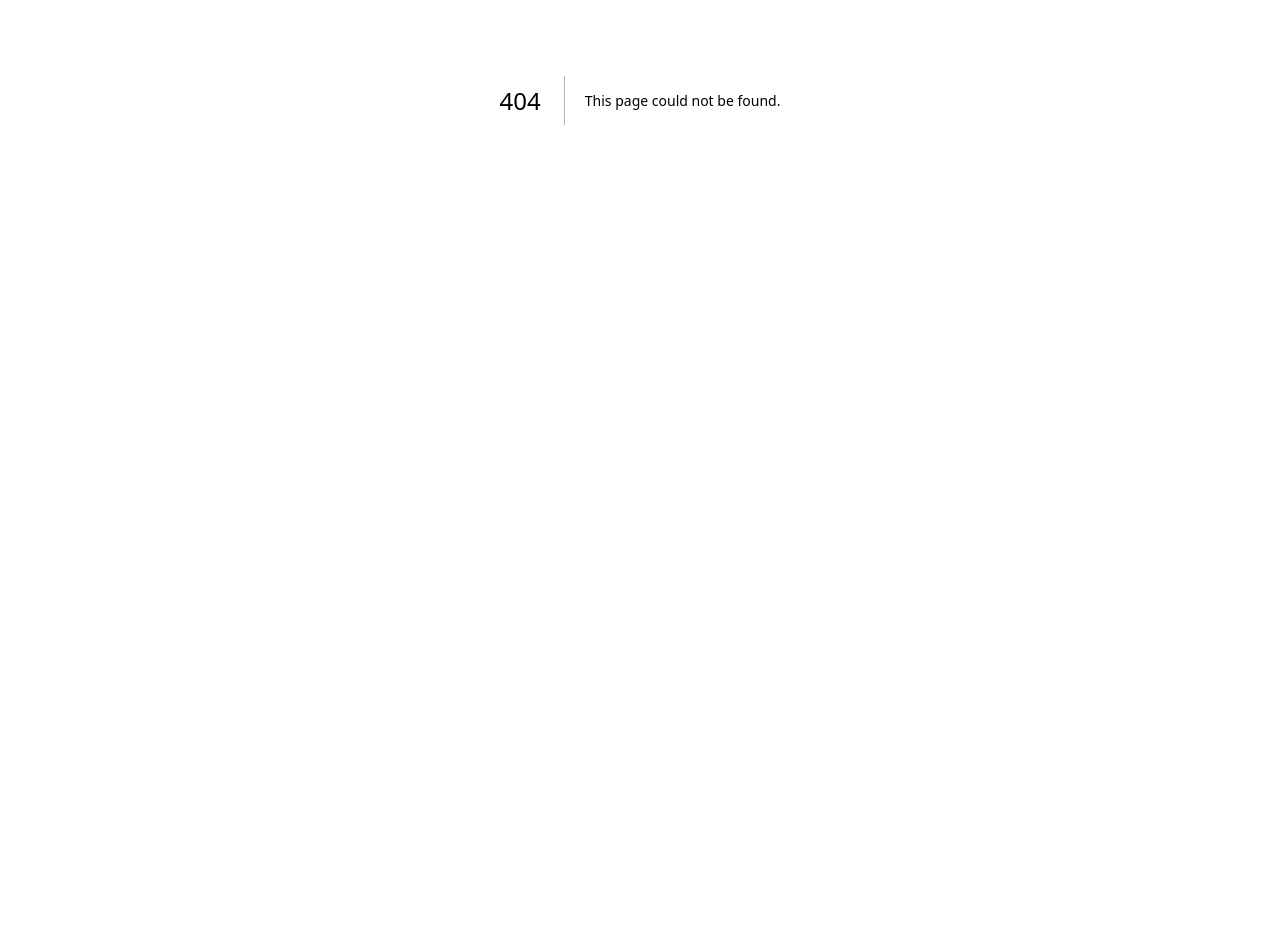
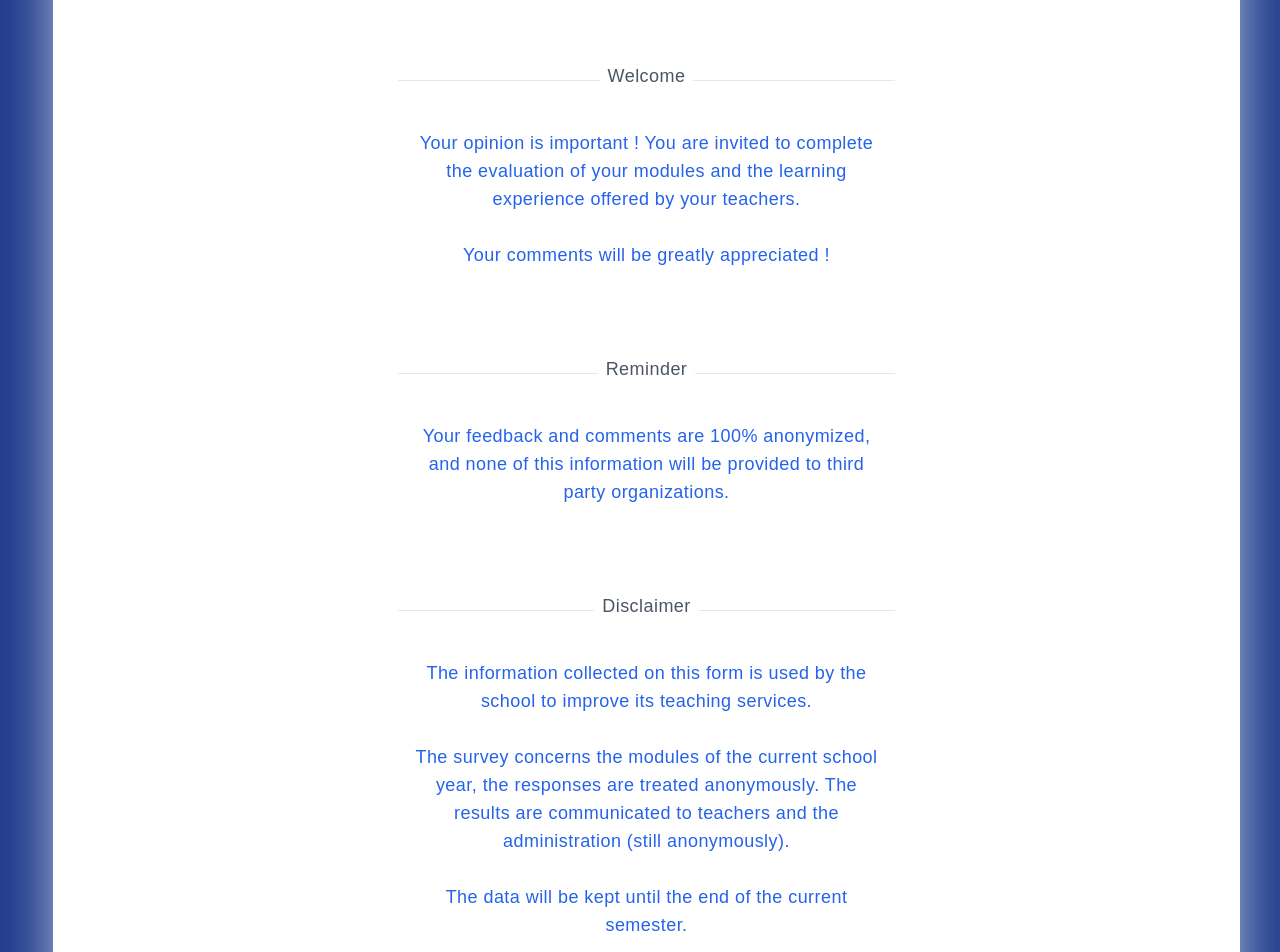
Before and after one commit to loubruness/FeedFront, a Next.js app in the folder feedfront/: page /FeedbackSystemWelcome in a window 1280 px wide. Before the commit this address had no page. Shown: the part 300-1252 px from the top of the page. Before the commit the page ends 800 px from the top, so only its background shows below. Built offline with nearby package versions, Linux system fonts and the light colour scheme.

Commit message:
FeedbackSystemWelcome page

```diff
--- /dev/null
+++ b/feedfront/app/FeedbackSystemWelcome/page.tsx
@@ -0,0 +1,83 @@
+import Link from 'next/link';
+
+
+export default function PersonalInfo() {
+
+    return (
+        <div className="min-h-screen bg-blue-900 text-gray-900 flex justify-center items-baseline">
+            <button className="xl:mr-[12px] xl:-ml-[39px] sm:mr-0 sm:ml-0">
+                <svg xmlns="http://www.w3.org/2000/svg" fill="none" viewBox="0 0 24 24" strokeWidth="1.5" stroke="white" className="w-10 h-10 text-inherit">
+                    <path strokeLinecap="round" strokeLinejoin="round" d="M15.75 19.5 8.25 12l7.5-7.5" />
+                </svg>
+            </button>
+            <div className="max-w-screen-xl m-0 sm:m-10 bg-white shadow-2xl sm:rounded-lg flex justify-center flex-1 shadow-[0_0px_64px_-12px_rgba(240,249,255,1)]">
+                <div className="lg:w-1/2 p-6 sm:p-12">
+                    <div className="mt-12 flex flex-col items-center">
+                        <h1 className="text-2xl xl:text-6xl font-extrabold bg-gradient-to-r from-blue-600 to-indigo-400 text-center inline-block text-transparent bg-clip-text mb-5">
+                            Module Feedback
+                        </h1>
+                        <h1 className="text-2xl xl:text-3xl font-extrabold">
+
+                        </h1>
+                        <div className="w-full flex-1 mt-8">
+                            <div className="w-full flex-1 mt-8">
+                                <div className="my-12 border-b text-center">
+                                    <div
+                                        className="leading-none px-2 inline-block text-lg text-gray-600 tracking-wide font-medium bg-white transform translate-y-1/2">
+                                        Welcome
+                                    </div>
+                                </div>
+                                <div className="my-12 text-center">
+                                    <div
+                                        className=" px-2 inline-block text-lg text-blue-600 tracking-wide font-medium bg-white">
+                                        Your opinion is important ! You are invited to complete the evaluation of your modules and the learning experience offered by your teachers.<br /><br /> Your comments will be greatly appreciated !
+                                    </div>
+                                </div>
+                            </div>
+
+                            <div className="w-full flex-1 mt-20">
+                                <div className="my-12 border-b text-center">
+                                    <div
+                                        className="leading-none px-2 inline-block text-lg text-gray-600 tracking-wide font-medium bg-white transform translate-y-1/2">
+                                        Reminder
+                                    </div>
+                                </div>
+                                <div className="my-12 text-center">
+                                    <div
+                                        className=" px-2 inline-block text-lg text-blue-600 tracking-wide font-medium bg-white">
+                                        Your feedback and comments are 100% anonymized, and none of this information will be provided to third party organizations.
+                                    </div>
+                                </div>
+                            </div>
+
+                            <div className="w-full flex-1 mt-20">
+                                <div className="my-12 border-b text-center">
+                                    <div
+                                        className="leading-none px-2 inline-block text-lg text-gray-600 tracking-wide font-medium bg-white transform translate-y-1/2">
+                                        Disclaimer
+                                    </div>
+                                </div>
+                                <div className="my-12 text-center">
+                                    <div
+                                        className=" px-2 inline-block text-lg text-blue-600 tracking-wide font-medium bg-white">
+                                        The information collected on this form is used by the school to improve its teaching services. <br /><br />The survey concerns the modules of the current school year, the responses are treated anonymously. The results are communicated to teachers and the administration (still anonymously). <br /><br />The data will be kept until the end of the current semester.
+                                    </div>
+                                </div>
+                            </div>
+                            <Link href="../FeedbackSystem">
+                                <button
+                                    className="mt-40 tracking-wide font-semibold bg-gradient-to-tl from-blue-500 to-indigo-500 text-gray-100 w-full py-4 rounded-lg hover:bg-gradient-to-tr from-blue-500 to-indigo-500 transition-all duration-300 ease-in-out flex items-center justify-center focus:shadow-outline focus:outline-none">
+                                    <svg xmlns="http://www.w3.org/2000/svg" fill="none" viewBox="0 0 24 24" strokeWidth="1.5" stroke="currentColor" className="w-8 h-8">
+                                        <path strokeLinecap="round" strokeLinejoin="round" d="M4.26 10.147a60.438 60.438 0 0 0-.491 6.347A48.62 48.62 0 0 1 12 20.904a48.62 48.62 0 0 1 8.232-4.41 60.46 60.46 0 0 0-.491-6.347m-15.482 0a50.636 50.636 0 0 0-2.658-.813A59.906 59.906 0 0 1 12 3.493a59.903 59.903 0 0 1 10.399 5.84c-.896.248-1.783.52-2.658.814m-15.482 0A50.717 50.717 0 0 1 12 13.489a50.702 50.702 0 0 1 7.74-3.342M6.75 15a.75.75 0 1 0 0-1.5.75.75 0 0 0 0 1.5Zm0 0v-3.675A55.378 55.378 0 0 1 12 8.443m-7.007 11.55A5.981 5.981 0 0 0 6.75 15.75v-1.5" />
+                                    </svg>
+
+                                    <span className="ml-3">
+                                        Start Evaluation
+                                    </span>
+                                </button></Link>
+                        </div>
+                    </div>
+                </div>
+            </div>
+        </div>);
+}
--- a/feedfront/app/PersonalInfo/page.tsx
+++ b/feedfront/app/PersonalInfo/page.tsx
@@ -4,7 +4,7 @@ import { useEffect, useState } from 'react';
 import Link from 'next/link';
 
 
-export default function Login() {
+export default function PersonalInfo() {
     const [email, setEmail] = useState<string>('');
 	const [firstName, setFirstName] = useState<string>('');
 	const [lastName, setLastName] = useState<string>('');
```
